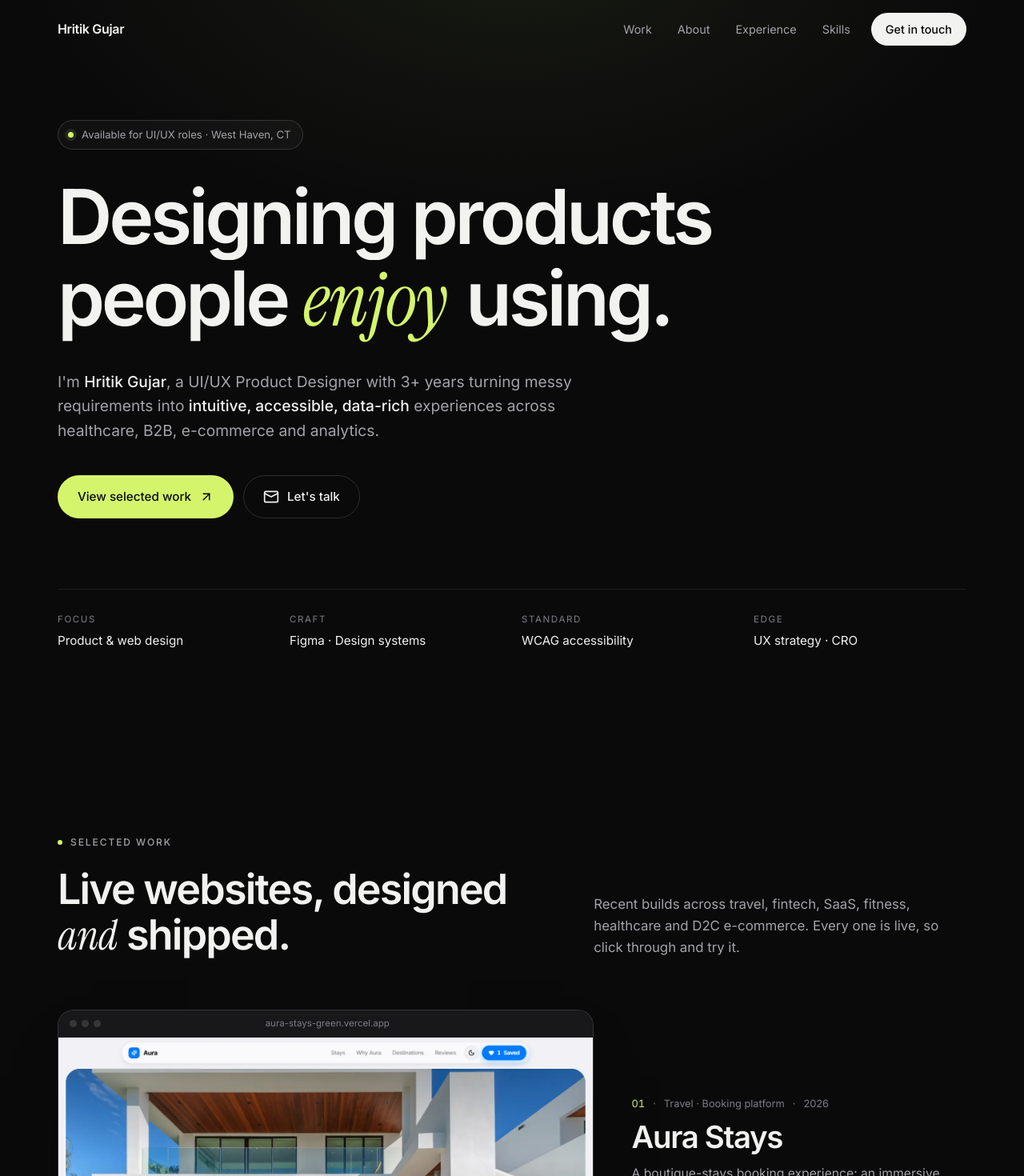
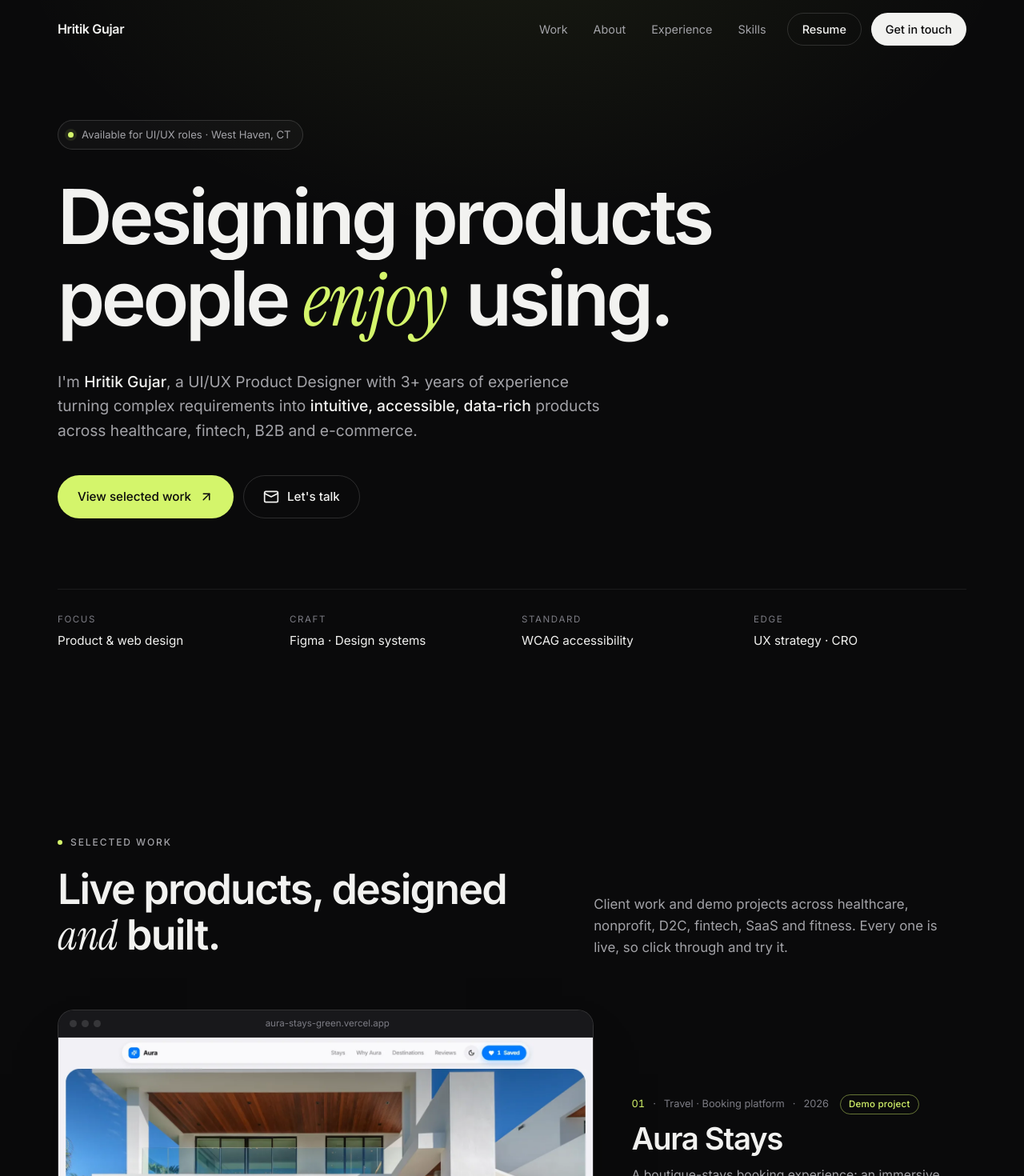
Before and after one commit to hritikgujar10/Portfolio, a React (Vite) app: page / in a window 1280 px wide. Shown: the top 1470 px of the page at 80% size. Built offline with nearby package versions, Linux system fonts and the light colour scheme.

Commit message:
Update hero, about, selected work and add resume links

```diff
--- a/src/components/About.jsx
+++ b/src/components/About.jsx
@@ -9,16 +9,22 @@ export default function About() {
         <div className="about-body">
           <Reveal delay={0.05}>
             <p>
-              I own <strong>complete design processes in Figma</strong>, from research and user
-              flows to scalable design systems, while keeping a firm commitment to
-              accessibility standards (WCAG).
+              I own <strong>the full design process in Figma</strong>, from research and user
+              flows to scalable design systems, with a firm commitment to accessibility (WCAG).
             </p>
           </Reveal>
           <Reveal delay={0.12}>
             <p>
-              Backed by an <strong>MS in Digital Marketing</strong>, I blend UX strategy with
-              Conversion Rate Optimization to turn user-behavior insights into
-              measurable product growth.
+              With an <strong>MS in Digital Marketing</strong>, I pair UX strategy with
+              conversion-focused thinking, turning user-behavior insights into measurable
+              product outcomes.
+            </p>
+          </Reveal>
+          <Reveal delay={0.15}>
+            <p>
+              I've designed for healthcare platforms, enterprise dashboards, a Fortune 500
+              ordering platform, and a nonprofit's volunteer platform, and I build and ship
+              my own work.
             </p>
           </Reveal>
           <Reveal delay={0.18}>
--- a/src/components/Contact.jsx
+++ b/src/components/Contact.jsx
@@ -1,6 +1,6 @@
 import { profile } from '../data/content'
 import Reveal from './Reveal'
-import { Mail, LinkedIn, Github, Arrow } from './Icons'
+import { Mail, LinkedIn, Github, Arrow, Download } from './Icons'
 
 export default function Contact() {
   return (
@@ -18,6 +18,17 @@ export default function Contact() {
       <Reveal delay={0.15}>
         <a className="contact-email" href={`mailto:${profile.email}`}>{profile.email}</a>
       </Reveal>
+      <Reveal delay={0.18}>
+        <a
+          className="contact-resume"
+          href="/Hritik-Gujar-Product-Designer-Resume.pdf"
+          target="_blank"
+          rel="noopener noreferrer"
+          download
+        >
+          <Download /> Download resume (PDF)
+        </a>
+      </Reveal>
       <Reveal delay={0.2}>
         <div className="socials">
           <a className="social-btn" href={`mailto:${profile.email}`} aria-label="Email"><Mail /></a>
--- a/src/components/Hero.jsx
+++ b/src/components/Hero.jsx
@@ -26,9 +26,9 @@ export default function Hero() {
       </h1>
 
       <motion.p className="hero-sub" {...fade(0.55)}>
-        I'm <strong>{profile.name}</strong>, a UI/UX Product Designer with 3+ years turning
-        messy requirements into <strong>intuitive, accessible, data-rich</strong> experiences
-        across healthcare, B2B, e-commerce and analytics.
+        I'm <strong>{profile.name}</strong>, a UI/UX Product Designer with 3+ years of experience
+        turning complex requirements into <strong>intuitive, accessible, data-rich</strong> products
+        across healthcare, fintech, B2B and e-commerce.
       </motion.p>
 
       <motion.div className="hero-actions" {...fade(0.7)}>
--- a/src/components/Navbar.jsx
+++ b/src/components/Navbar.jsx
@@ -35,6 +35,15 @@ export default function Navbar() {
           {links.map(([label, id]) => (
             <a key={id} href={`#${id}`} onClick={close}>{label}</a>
           ))}
+          <a
+            href="/Hritik-Gujar-Product-Designer-Resume.pdf"
+            className="nav-resume"
+            target="_blank"
+            rel="noopener noreferrer"
+            onClick={close}
+          >
+            Resume
+          </a>
           <a href="#contact" className="nav-cta" onClick={close}>Get in touch</a>
         </div>
         <button
--- a/src/components/Work.jsx
+++ b/src/components/Work.jsx
@@ -17,13 +17,13 @@ export default function Work() {
         <div>
           <Reveal><span className="eyebrow">Selected Work</span></Reveal>
           <Reveal delay={0.05}>
-            <h2 className="section-title">Live websites, designed <em>and</em> shipped.</h2>
+            <h2 className="section-title">Live products, designed <em>and</em> built.</h2>
           </Reveal>
         </div>
         <Reveal delay={0.1}>
           <p className="section-lead">
-            Recent builds across travel, fintech, SaaS, fitness, healthcare and D2C e-commerce.
-            Every one is live, so click through and try it.
+            Client work and demo projects across healthcare, nonprofit, D2C, fintech, SaaS and
+            fitness. Every one is live, so click through and try it.
           </p>
         </Reveal>
       </div>
@@ -58,6 +58,7 @@ export default function Work() {
                   <span>{String(i + 1).padStart(2, '0')}</span>
                   <span>{p.category}</span>
                   <span>{p.year}</span>
+                  {p.kind && <em className="work-kind">{p.kind}</em>}
                 </div>
                 <h3>{p.name}</h3>
                 <p>{p.blurb}</p>
--- a/src/data/content.js
+++ b/src/data/content.js
@@ -17,15 +17,15 @@ export const profile = {
 export const stats = [
   { value: '3+', label: 'Years designing products' },
   { value: '30+', label: 'Reusable UI components built' },
-  { value: 'WCAG', label: 'Accessibility-first mindset' },
-  { value: '6', label: 'Live websites shipped' },
+  { value: '3', label: 'Client projects shipped' },
+  { value: '6', label: 'Live projects built' },
 ]
 
 export const skills = [
   {
     title: 'Design Tools',
     icon: 'pen',
-    items: ['Figma Auto Layout', 'Component Libraries', 'Advanced Prototyping', 'Adobe XD', 'Photoshop', 'Illustrator'],
+    items: ['Figma Auto Layout', 'Component Libraries', 'Advanced Prototyping', 'Photoshop', 'Illustrator'],
   },
   {
     title: 'AI Tools',
@@ -113,6 +113,7 @@ export const work = [
       'A boutique-stays booking experience: an immersive search-first hero, filterable featured villas, and a bento of concierge chat, live weather and an Apple Wallet stay pass that sells the service by showing it.',
     tags: ['Booking UX', 'Bento UI', 'Light / Dark'],
     url: 'https://aura-stays-green.vercel.app/',
+    kind: 'Demo project',
     image: '/projects/aura-stays.webp',
   },
   {
@@ -123,6 +124,7 @@ export const work = [
       'A storefront for a high-protein oats and peanut butter brand, with quick-add product cards, bundles, nutrition breakdowns and social proof designed to drive conversion.',
     tags: ['E-commerce', 'CRO', 'Branding'],
     url: 'https://craft-fuel.vercel.app/',
+    kind: 'Client project',
     image: '/projects/craft-fuel.webp',
   },
   {
@@ -133,6 +135,7 @@ export const work = [
       'Landing page for an AI meeting-notes app, built around a live-transcript phone mockup and interactive summary, action-item and transcript tabs.',
     tags: ['SaaS', 'AI Product', 'Interaction'],
     url: 'https://nimbus-notes-sigma.vercel.app/',
+    kind: 'Demo project',
     image: '/projects/nimbus.webp',
   },
   {
@@ -143,6 +146,7 @@ export const work = [
       'A calm, trust-building site for a physiotherapy clinic: scannable conditions and treatments, practitioner credentials up front and a clear path to book.',
     tags: ['Healthcare', 'Local Business', 'Accessibility'],
     url: 'https://viva-physio-clinic.vercel.app/',
+    kind: 'Client project',
     image: '/projects/viva-physio.webp',
   },
   {
@@ -153,16 +157,18 @@ export const work = [
       'A boutique fitness studio with a bookable weekly schedule, class filters, coach profiles and membership pricing, in an Apple Fitness-inspired visual language.',
     tags: ['Scheduling', 'Pricing', 'Mobile-first'],
     url: 'https://pulse-studio-orpin.vercel.app/',
+    kind: 'Demo project',
     image: '/projects/pulse-studio.webp',
   },
   {
     name: 'Artha',
-    category: 'Fintech · Personal finance app',
+    category: 'Fintech · Web app',
     year: '2026',
     blurb:
-      'A private personal-finance app that puts your money in a global context: one dashboard for net worth, budgets with a daily pace line, savings goals and a multi-asset portfolio, alongside live currency, crypto and gold rates.',
-    tags: ['Fintech', 'Dashboard', 'Data Viz'],
+      'A personal finance and investing workspace that brings budgets, goals, a multi-asset portfolio and live market data into one calm view. Charts are accessible by default, with a table view for every chart.',
+    tags: ['Fintech', 'Data Viz', 'Accessibility'],
     url: 'https://artha-finance-woad.vercel.app/',
+    kind: 'Demo project',
     image: '/projects/artha-finance.webp',
   },
 ]
--- a/src/index.css
+++ b/src/index.css
@@ -124,6 +124,11 @@ h1 em, h2 em {
   transition: color 0.2s, background 0.2s;
 }
 .nav-links a:hover { color: var(--text); background: rgba(255, 255, 255, 0.05); }
+.nav-links .nav-resume {
+  margin-left: 8px; font-weight: 500; color: var(--text);
+  border: 1px solid var(--border-strong); padding: 8px 18px;
+}
+.nav-links .nav-resume:hover { border-color: var(--text-dim); }
 .nav-links .nav-cta {
   margin-left: 8px; font-weight: 500;
   background: var(--text); color: var(--bg);
@@ -160,6 +165,7 @@ h1 em, h2 em {
   .nav.open .nav-links { opacity: 1; pointer-events: auto; transform: none; }
   .nav-links a { padding: 14px 4px; border-radius: 0; font-size: 1rem; border-bottom: 1px solid var(--border); }
   .nav-links a:hover { background: none; }
+  .nav-links .nav-resume { margin: 0; border: 0; border-bottom: 1px solid var(--border); border-radius: 0; padding: 14px 4px; }
   .nav-links .nav-cta { margin: 14px 0 0; text-align: center; border-radius: 999px; padding: 13px; border: 0; }
 }
 
@@ -293,6 +299,11 @@ h1 em, h2 em {
 }
 .work-meta span + span::before { content: '·'; margin-right: 10px; }
 .work-meta span:first-child { color: var(--accent); font-variant-numeric: tabular-nums; }
+.work-kind {
+  font-style: normal; font-size: 0.72rem; font-weight: 500; letter-spacing: 0.02em;
+  color: var(--accent); border: 1px solid rgba(212, 245, 107, 0.45);
+  padding: 2px 10px; border-radius: 999px; margin-left: 4px;
+}
 .work-info h3 { font-size: 1.6rem; margin-top: 10px; transition: color 0.3s; }
 .work-item.featured .work-info h3 { font-size: clamp(1.8rem, 3vw, 2.4rem); }
 .work-info p { color: var(--text-dim); margin: 12px 0 20px; font-size: 0.98rem; max-width: 52ch; }
@@ -406,6 +417,12 @@ h1 em, h2 em {
   transition: color 0.25s, border-color 0.25s;
 }
 .contact-email:hover { color: var(--accent); border-color: var(--accent); }
+.contact-resume {
+  display: inline-flex; align-items: center; gap: 8px; margin-top: 22px;
+  font-size: 0.95rem; color: var(--text-dim); transition: color 0.25s;
+}
+.contact-resume svg { width: 16px; height: 16px; }
+.contact-resume:hover { color: var(--accent); }
 .socials { display: flex; gap: 12px; justify-content: center; margin-top: 40px; }
 .social-btn {
   display: grid; place-items: center; width: 48px; height: 48px;
```
